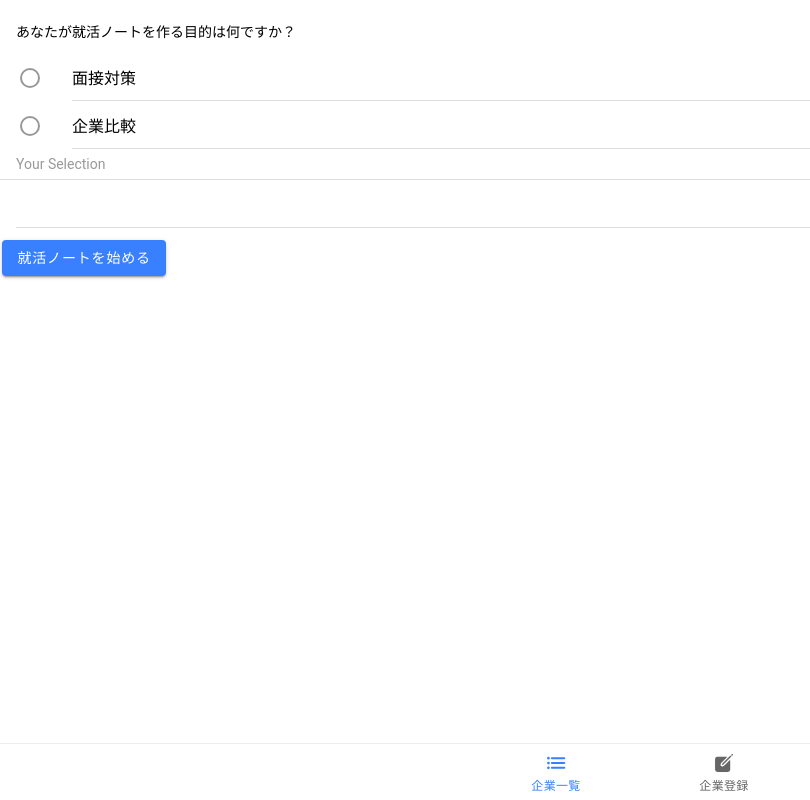
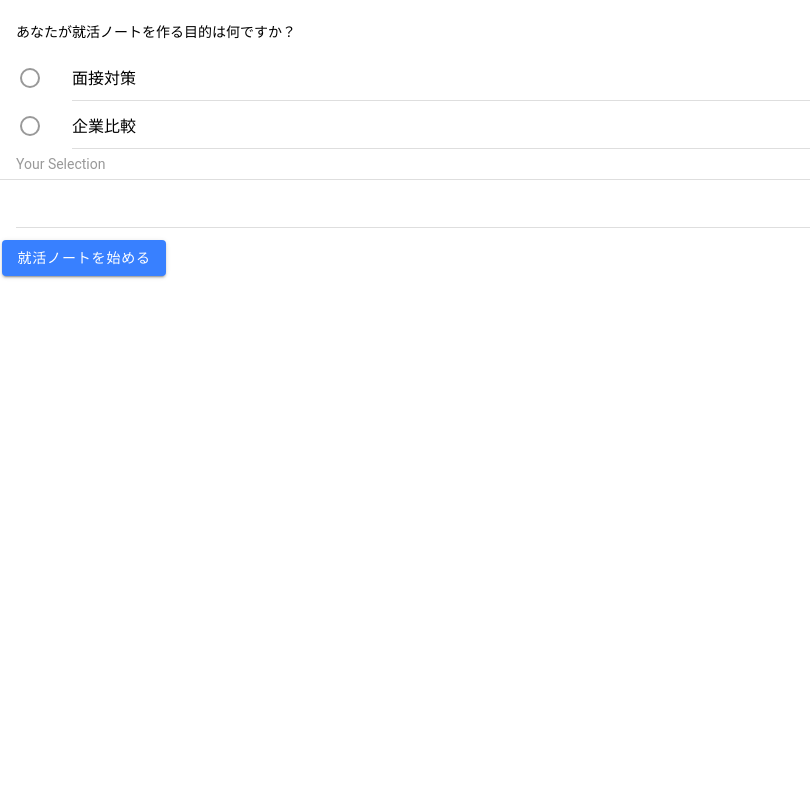
Before and after one commit to Yuta123456/Job-hunting-note, a React (Create React App) app: page /tab1 in a window 1280 px wide. Shown: the whole page, without its empty margins (0-810 px from the left). Built offline with nearby package versions, Linux system fonts and the light colour scheme.

Commit message:
add fotter

```diff
--- a/src/App.jsx
+++ b/src/App.jsx
@@ -54,7 +54,6 @@ const App = () => {
     return (
       <IonApp>
         <IonReactRouter>
-          <IonTabs>
           <IonRouterOutlet>
             <Route path="/tab1" render={()=>{
               return visited
@@ -63,17 +62,6 @@ const App = () => {
             <Route path="/tab2" component={Tab2} exact={true} />
             <Route path="/" render={() => <Redirect to="/tab1" />} exact={true} />
           </IonRouterOutlet>
-            <IonTabBar slot="bottom">
-              <IonTabButton tab="tab1" href="/tab1">
-                <IonIcon icon={list} />
-                <IonLabel>企業一覧</IonLabel>
-              </IonTabButton>
-              <IonTabButton tab="tab2" href="/tab2">
-                <IonIcon icon={create} />
-                <IonLabel>企業登録</IonLabel>
-              </IonTabButton>
-            </IonTabBar>
-          </IonTabs>
         </IonReactRouter>
       </IonApp>
     );
--- a/src/pages/CompanyInformation.jsx
+++ b/src/pages/CompanyInformation.jsx
@@ -1,6 +1,7 @@
 
 import React, { useState } from "react";
 import Header from './Header';
+import Fotter from './Fotter';
 import {
   IonContent,
   IonHeader,
@@ -33,6 +34,7 @@ const data = [
 const CompanyInformation = () => {
   const stars = [1, 1, 1, 1, 1];
   return (
+    <IonPage>
     <IonContent fullscreen>
       <ion-toolbar  color="success">
         <ion-buttons slot="primary">
@@ -65,6 +67,8 @@ const CompanyInformation = () => {
         );
       })}
     </IonContent>
+    <Fotter />
+    </IonPage>
   );
 };
 
--- /dev/null
+++ b/src/pages/Fotter.js
@@ -0,0 +1,23 @@
+import React from 'react';
+import { IonTabBar, IonTabButton, IonIcon, IonLabel } from '@ionic/react';
+import { list, create } from 'ionicons/icons';
+import { IonReactRouter } from '@ionic/react-router';
+import { Redirect, Route } from 'react-router-dom';
+
+
+const Fotter = (props) => {
+    return (
+        <IonTabBar slot="bottom">
+            <IonTabButton tab="tab1" href="/tab1">
+                <IonIcon icon={list} />
+                <IonLabel>企業一覧</IonLabel>
+              </IonTabButton>
+              <IonTabButton tab="tab2" href="/tab2">
+                <IonIcon icon={create} />
+                <IonLabel>企業登録</IonLabel>
+            </IonTabButton>
+        </IonTabBar>
+    )
+};
+
+export default Fotter;
--- a/src/pages/company-list.jsx
+++ b/src/pages/company-list.jsx
@@ -1,5 +1,6 @@
 import React from "react";
 import Header from './Header';
+import Fotter from './Fotter';
 import {
   IonContent,
   IonHeader,
@@ -36,6 +37,7 @@ const Tab1 = () => {
             </IonCard>
           )}
       </IonContent>
+      <Fotter />
     </IonPage>
   );
 };
--- a/src/pages/company-registration.jsx
+++ b/src/pages/company-registration.jsx
@@ -1,5 +1,6 @@
 import React, { useState } from "react";
 import Header from './Header';
+import Fotter from './Fotter';
 import {
   IonContent,
   IonHeader,
@@ -62,6 +63,7 @@ const companyRegistration = () => {
           );
         })}
       </IonContent>
+      <Fotter />
     </IonPage>
   );
 };
```
Lines whose indentation alone changed are shown as unchanged.
